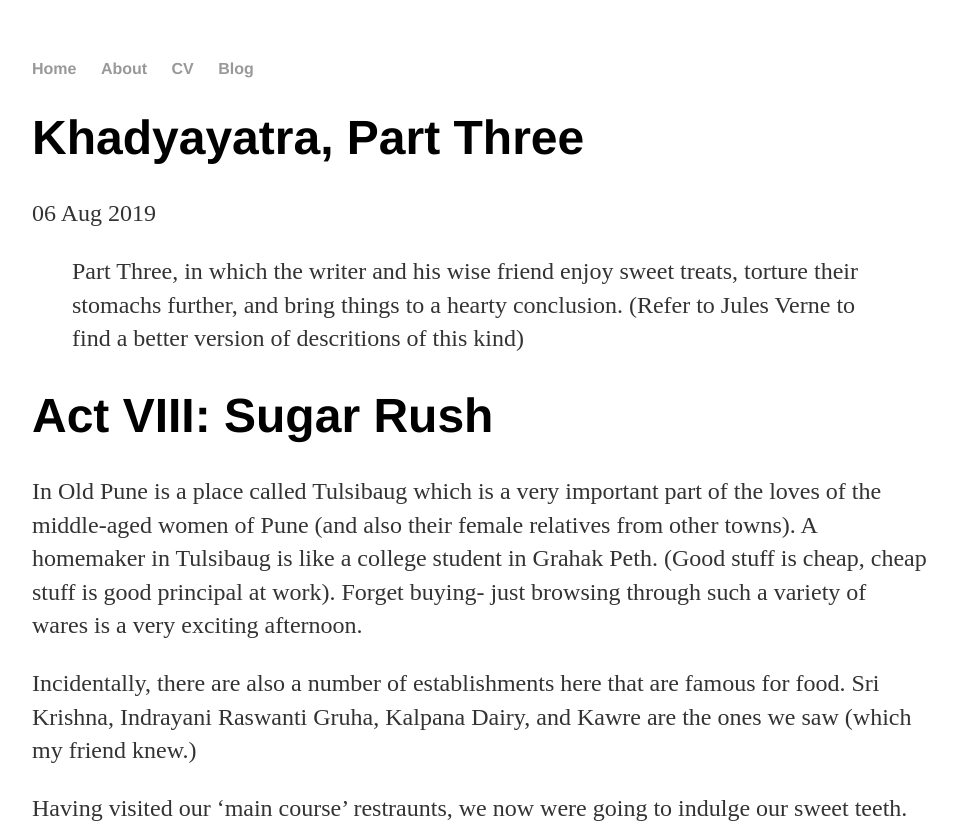
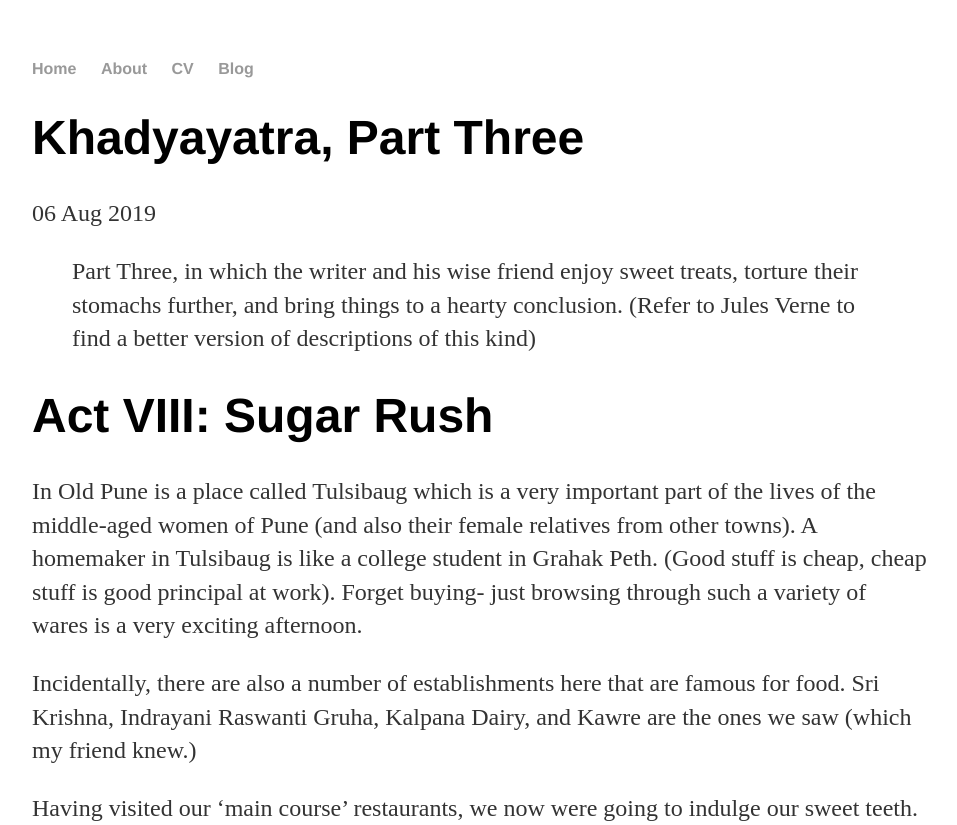
Before and after one commit to akshayrdeodhar/akshayrdeodhar.github.io, a Jekyll site: the page built from _posts/2019-08-06-khadyayatra3.md, in a window 1280 px wide and 900 px high, cut to the strip 0-825 px from the top of the window. Shown: the whole strip, without its empty margins (160-1117 px from the left). Built offline with Jekyll 4.4.1, drawn with Linux system fonts in a browser that asks for light colours; some of the changed text lies outside the part shown.

Commit message:
fixed grammar and spelling

```diff
--- a/_posts/2019-08-06-khadyayatra3.md
+++ b/_posts/2019-08-06-khadyayatra3.md
@@ -4,15 +4,15 @@ title: "Khadyayatra, Part Three"
 date: 2019-08-06
 ---
 
-> Part Three, in which the writer and his wise friend enjoy sweet treats, torture their stomachs further, and bring things to a hearty conclusion. (Refer to Jules Verne to find a better version of descritions of this kind)
+> Part Three, in which the writer and his wise friend enjoy sweet treats, torture their stomachs further, and bring things to a hearty conclusion. (Refer to Jules Verne to find a better version of descriptions of this kind)
 
 # Act VIII: Sugar Rush
 
-In Old Pune is a place called Tulsibaug which is a very important part of the loves of the middle-aged women of Pune (and also their female relatives from other towns). A homemaker in Tulsibaug is like a college student in Grahak Peth. (Good stuff is cheap, cheap stuff is good principal at work). Forget buying- just browsing through such a variety of wares is a very exciting afternoon.
+In Old Pune is a place called Tulsibaug which is a very important part of the lives of the middle-aged women of Pune (and also their female relatives from other towns). A homemaker in Tulsibaug is like a college student in Grahak Peth. (Good stuff is cheap, cheap stuff is good principal at work). Forget buying- just browsing through such a variety of wares is a very exciting afternoon.
 
 Incidentally, there are also a number of establishments here that are famous for food. Sri Krishna, Indrayani Raswanti Gruha, Kalpana Dairy, and Kawre are the ones we saw (which my friend knew.)
 
-Having visited our 'main course' restraunts, we now were going to indulge our sweet teeth.
+Having visited our 'main course' restaurants, we now were going to indulge our sweet teeth.
 
 <img src="/images/lassi.jpg" alt="Lassi" width="50%">
 
```
Also changed, not shown: other parts of _posts/2019-08-06-khadyayatra3.md (+3 -3 lines).
